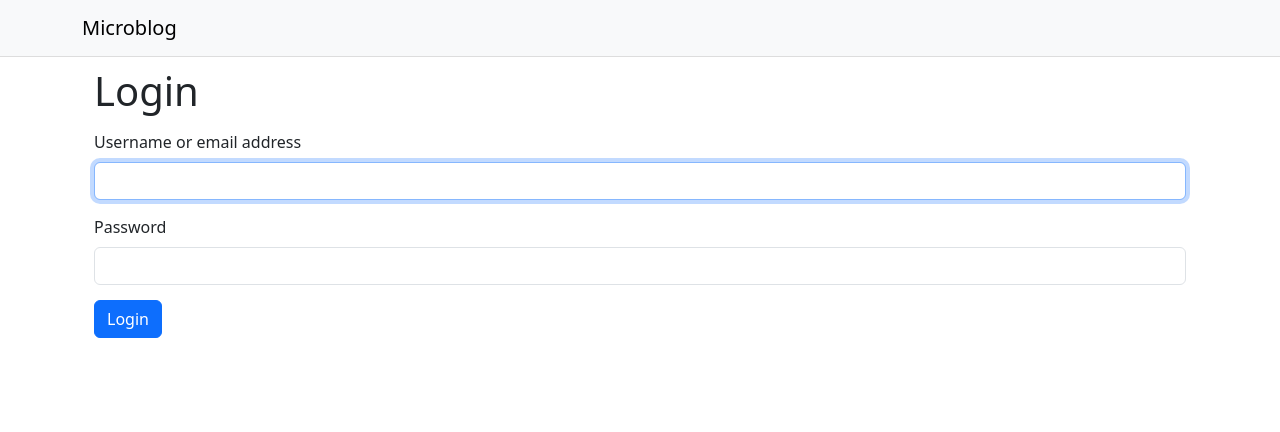
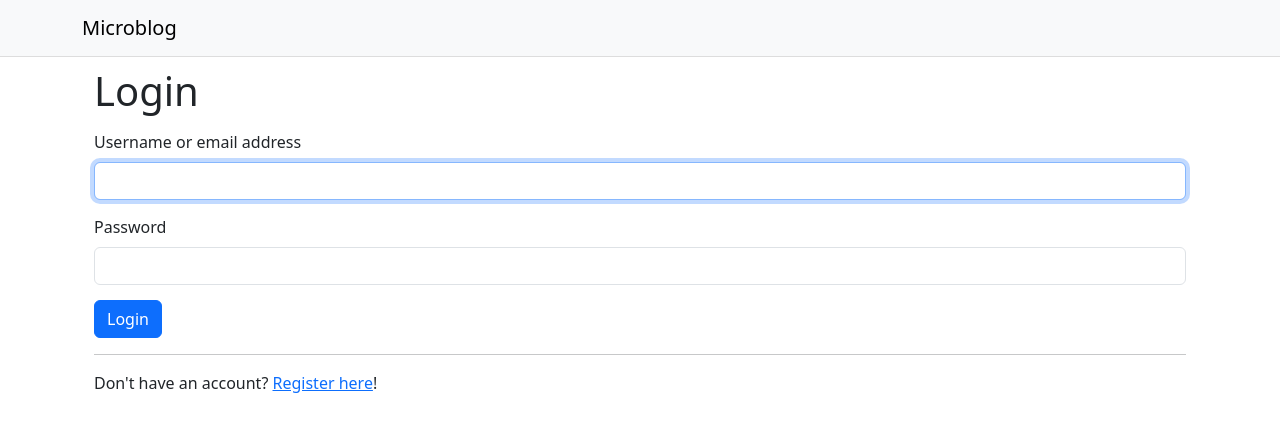
Before and after one commit to SPMcDonald1316/react_projects, a React (Vite) app: page /login in a window 1280 px wide. Shown: the top 432 px of the page. Built offline with nearby package versions, Linux system fonts and the light colour scheme.

Commit message:
add link to registration page on login page

```diff
--- a/src/pages/LoginPage.jsx
+++ b/src/pages/LoginPage.jsx
@@ -2,6 +2,7 @@ import { useState, useEffect, useRef } from "react";
 import { Form, Button } from 'react-bootstrap';
 import Body from "../components/Body";
 import InputField from '../components/InputField';
+import { Link } from "react-router-dom";
 
 function LoginPage() {
   const [formErrors, setFormErrors] = useState({});
@@ -49,6 +50,8 @@ function LoginPage() {
         />
         <Button variant="primary" type="submit">Login</Button>
       </Form>
+      <hr />
+      <p>Don&apos;t have an account? <Link to="/register">Register here</Link>!</p>
     </Body>
   );
 }
```
